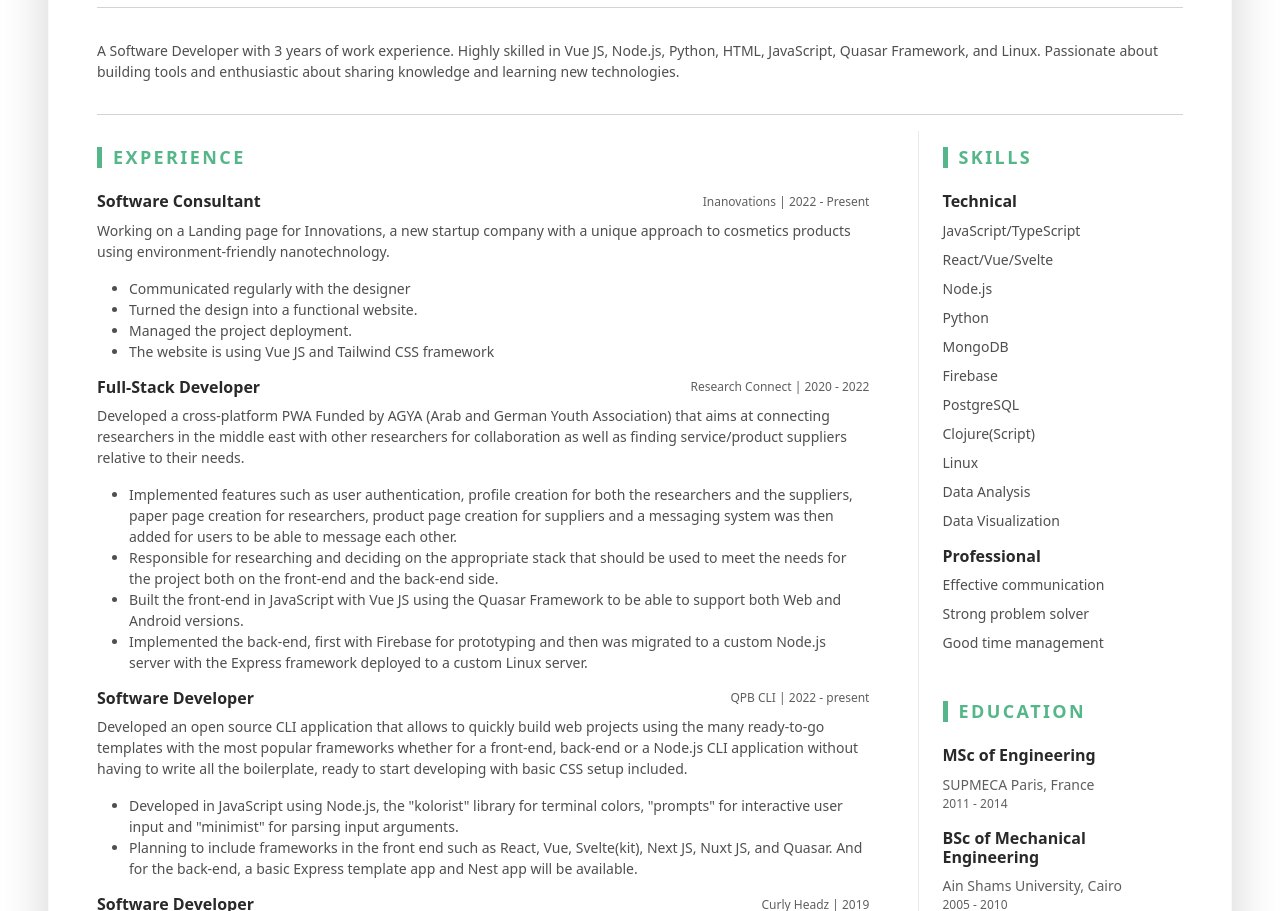
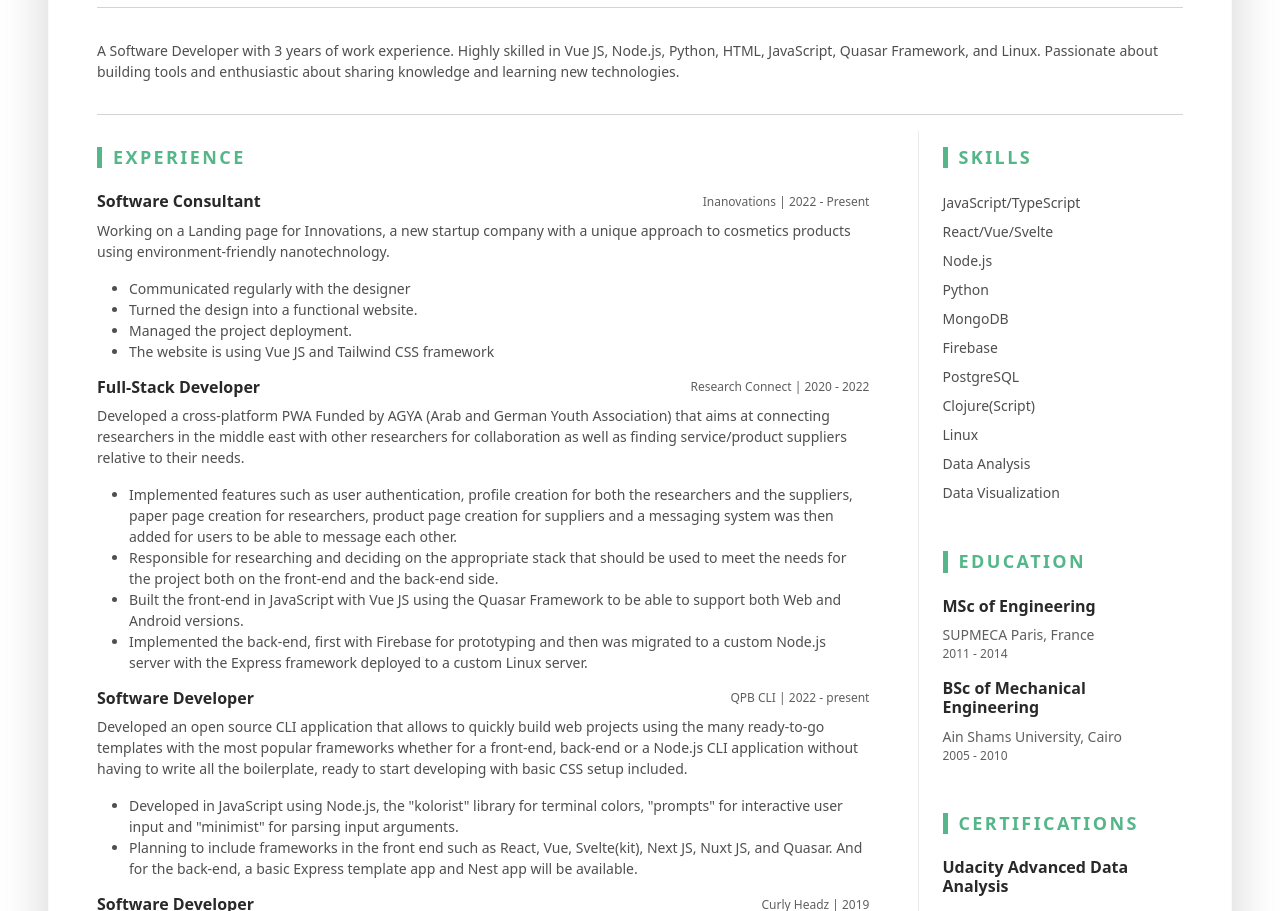
Before and after one commit to omarbassam88/resume, a plain HTML site: page index.html in a window 1280 px wide. Shown: the part 189-1100 px from the top of the page. Drawn offline with Linux system fonts and the light colour scheme.

Commit message:
Removed some skills

```diff
--- a/index.html
+++ b/index.html
@@ -288,7 +288,6 @@
 							<section class="skills-section py-3">
 								<h3 class="text-uppercase resume-section-heading mb-4">Skills</h3>
 								<div class="item">
-									<h4 class="item-title">Technical</h4>
 									<ul class="list-unstyled resume-skills-list">
 										<li class="mb-2">JavaScript/TypeScript</li>
 										<li class="mb-2">React/Vue/Svelte</li>
@@ -304,14 +303,14 @@
 									</ul>
 								</div>
 								<!--//item-->
-								<div class="item">
+								<!-- <div class="item">
 																	<h4 class="item-title">Professional</h4>
 																	<ul class="list-unstyled resume-skills-list">
 																		<li class="mb-2">Effective communication</li>
 																		<li class="mb-2">Strong problem solver</li>
 																		<li>Good time management</li>
 																	</ul>
-								</div>
+																</div> -->
 								<!--//item-->
 							</section>
 							<!--//skills-section-->
```
Lines whose indentation alone changed are shown as unchanged.
